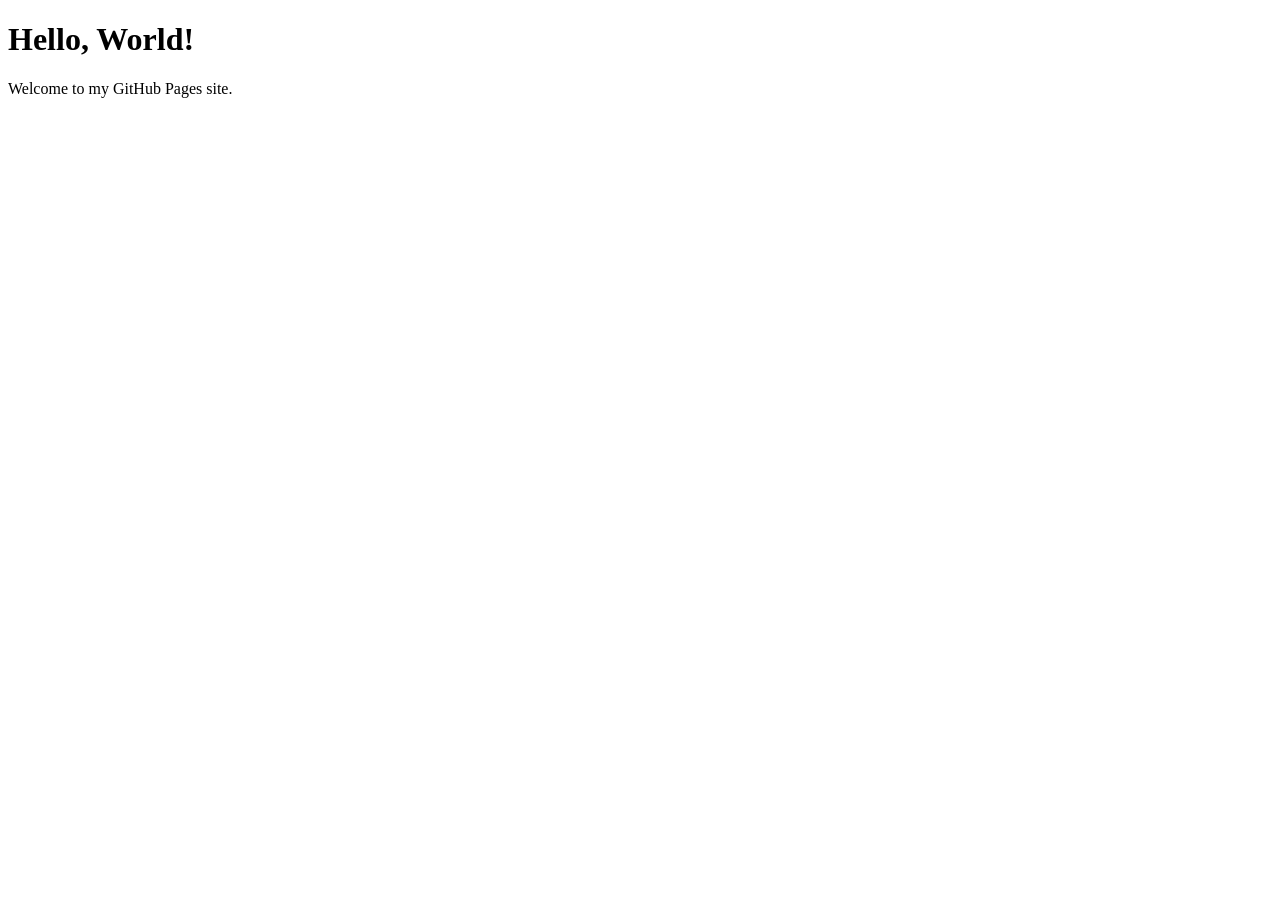
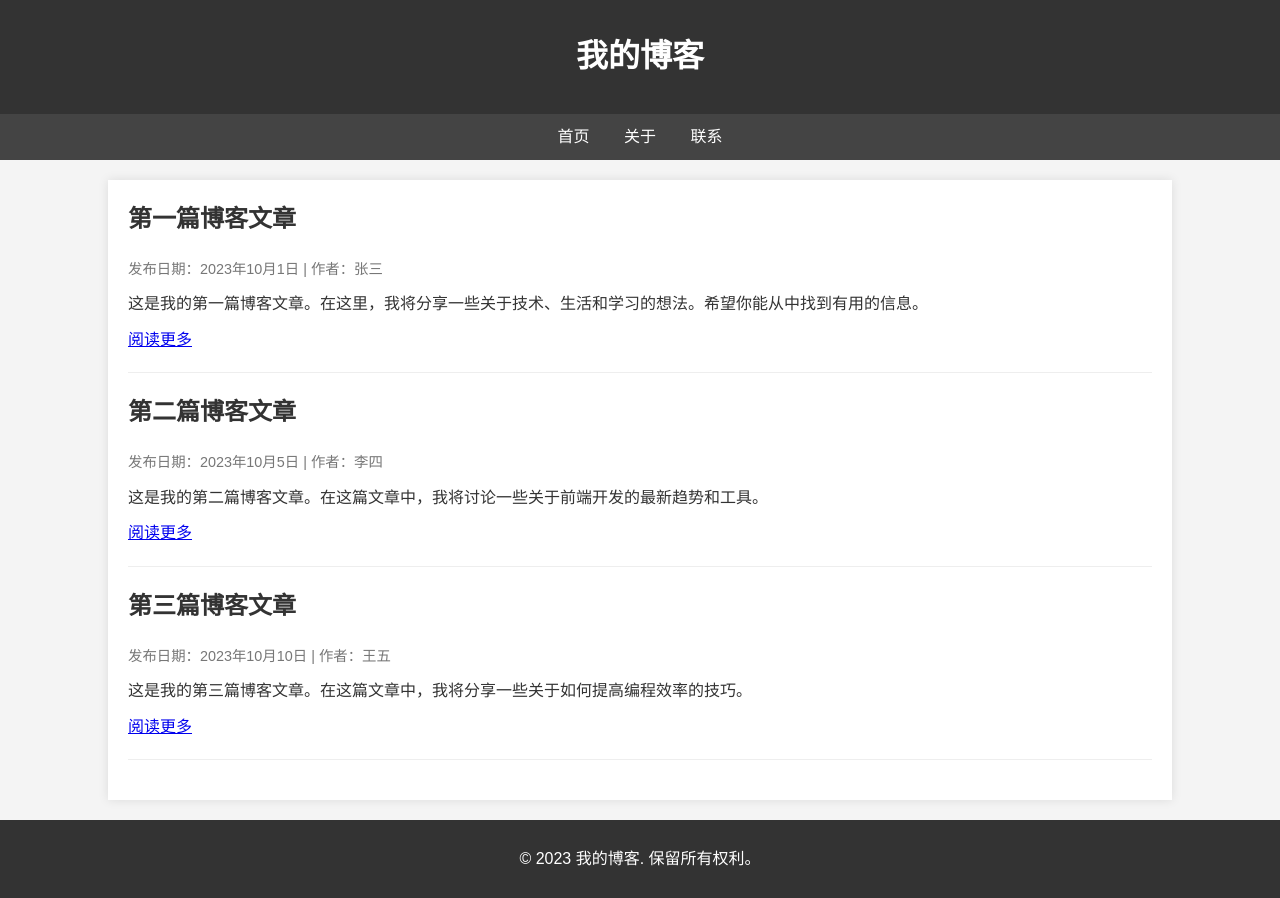
Before and after one commit to shicko544/chetanuniversity.io, a plain HTML site: page index.html in a window 1280 px wide. Before the commit the page ends 800 px from the top, so only its background shows below. Drawn offline with Linux system fonts and the light colour scheme.

Commit message:
Update index.html

```diff
--- a/index.html
+++ b/index.html
@@ -1,10 +1,107 @@
 <!DOCTYPE html>
-<html>
+<html lang="zh-CN">
 <head>
-    <title>My GitHub Page</title>
+    <meta charset="UTF-8">
+    <meta name="viewport" content="width=device-width, initial-scale=1.0">
+    <title>我的博客</title>
+    <style>
+        body {
+            font-family: Arial, sans-serif;
+            line-height: 1.6;
+            margin: 0;
+            padding: 0;
+            background-color: #f4f4f4;
+            color: #333;
+        }
+        header {
+            background: #333;
+            color: #fff;
+            padding: 10px 0;
+            text-align: center;
+        }
+        nav {
+            background: #444;
+            color: #fff;
+            padding: 10px;
+            text-align: center;
+        }
+        nav a {
+            color: #fff;
+            margin: 0 15px;
+            text-decoration: none;
+        }
+        nav a:hover {
+            text-decoration: underline;
+        }
+        .container {
+            width: 80%;
+            margin: 20px auto;
+            background: #fff;
+            padding: 20px;
+            box-shadow: 0 0 10px rgba(0, 0, 0, 0.1);
+        }
+        .post {
+            margin-bottom: 20px;
+            padding-bottom: 20px;
+            border-bottom: 1px solid #eee;
+        }
+        .post h2 {
+            margin-top: 0;
+        }
+        .post p {
+            margin: 10px 0;
+        }
+        .post .meta {
+            font-size: 0.9em;
+            color: #777;
+        }
+        footer {
+            background: #333;
+            color: #fff;
+            text-align: center;
+            padding: 10px 0;
+            margin-top: 20px;
+        }
+    </style>
 </head>
 <body>
-    <h1>Hello, World!</h1>
-    <p>Welcome to my GitHub Pages site.</p>
+
+    <header>
+        <h1>我的博客</h1>
+    </header>
+
+    <nav>
+        <a href="#">首页</a>
+        <a href="#">关于</a>
+        <a href="#">联系</a>
+    </nav>
+
+    <div class="container">
+        <div class="post">
+            <h2>第一篇博客文章</h2>
+            <p class="meta">发布日期：2023年10月1日 | 作者：张三</p>
+            <p>这是我的第一篇博客文章。在这里，我将分享一些关于技术、生活和学习的想法。希望你能从中找到有用的信息。</p>
+            <a href="#">阅读更多</a>
+        </div>
+
+        <div class="post">
+            <h2>第二篇博客文章</h2>
+            <p class="meta">发布日期：2023年10月5日 | 作者：李四</p>
+            <p>这是我的第二篇博客文章。在这篇文章中，我将讨论一些关于前端开发的最新趋势和工具。</p>
+            <a href="#">阅读更多</a>
+        </div>
+
+        <div class="post">
+            <h2>第三篇博客文章</h2>
+            <p class="meta">发布日期：2023年10月10日 | 作者：王五</p>
+            <p>这是我的第三篇博客文章。在这篇文章中，我将分享一些关于如何提高编程效率的技巧。</p>
+            <a href="#">阅读更多</a>
+        </div>
+    </div>
+
+    <footer>
+        <p>&copy; 2023 我的博客. 保留所有权利。</p>
+    </footer>
+
 </body>
 </html>
```
